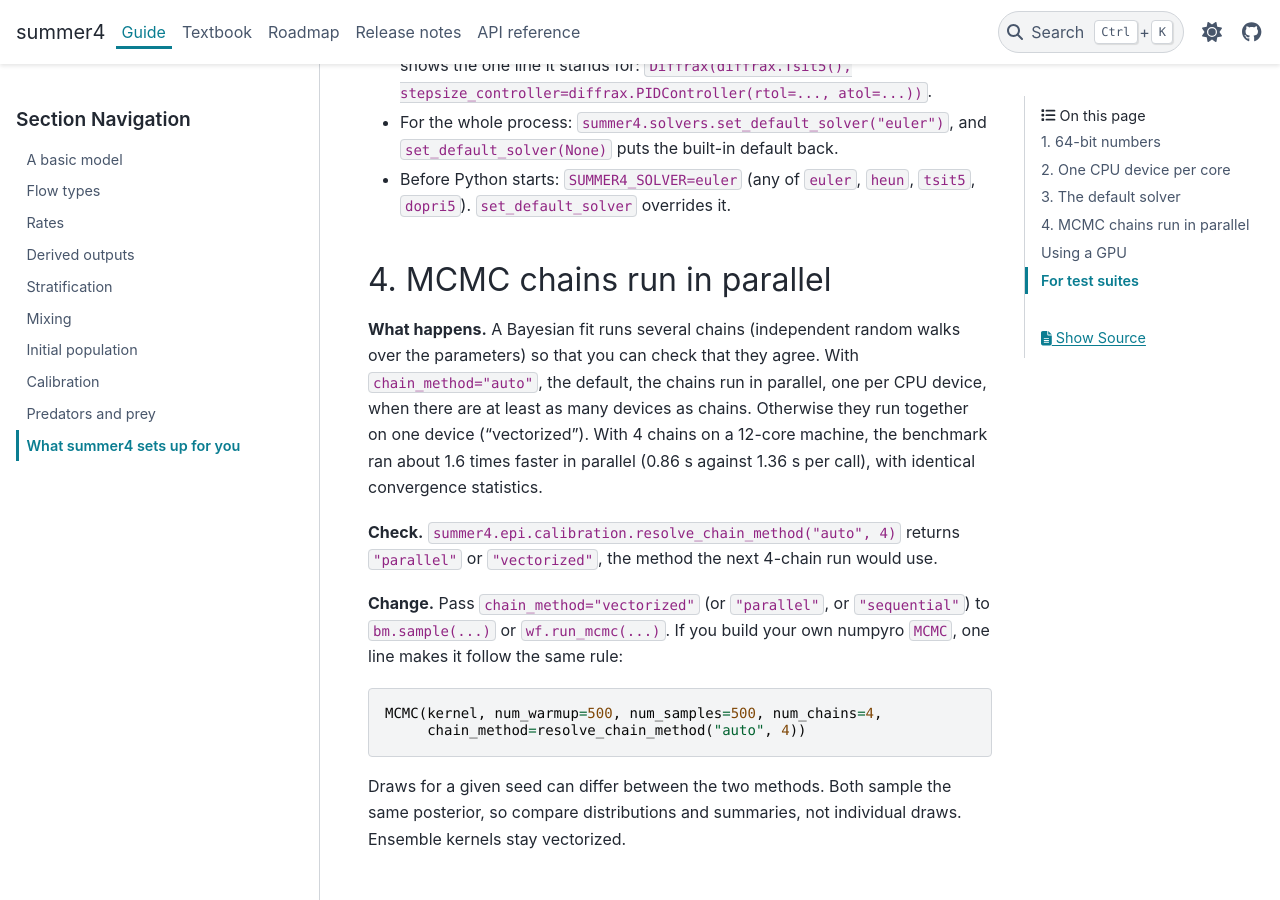
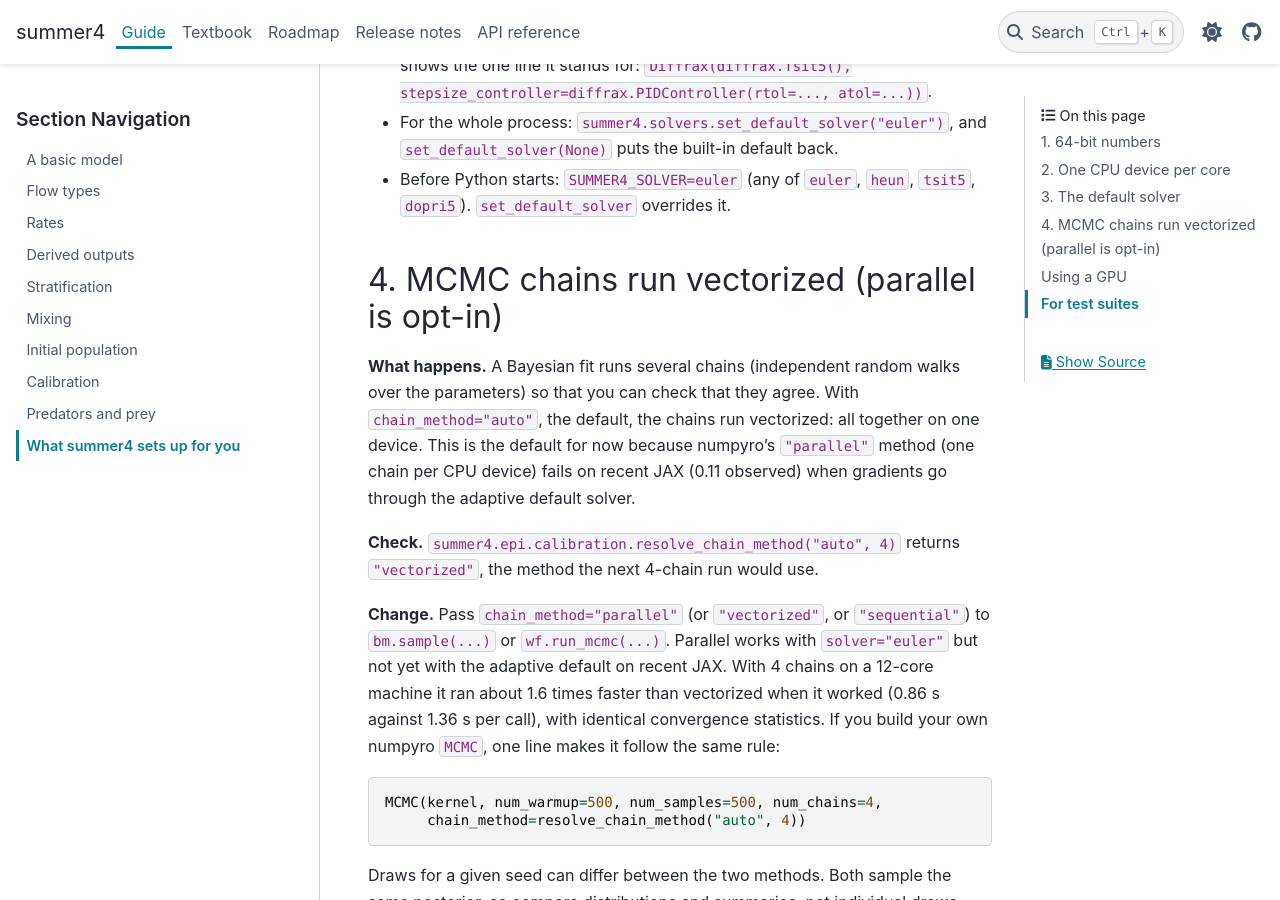
Before and after one commit to monash-emu/summer4, a Sphinx documentation site: the page built from docs/guide/10-runtime.md, in a window 1280 px wide and 900 px high, scrolled down 2612 px. Built offline with Sphinx 7.4.7 and the PyData theme 0.15.4, drawn with Linux system fonts in a browser that asks for light colours.

Commit message:
Chains stay vectorized by default: parallel chains fail with diffrax gradients on JAX 0.11 (CX45). Docs and release notes corrected.

````diff
--- a/docs/guide/10-runtime.md
+++ b/docs/guide/10-runtime.md
@@ -97,21 +97,23 @@ solver then chooses its own steps in between.
 - Before Python starts: `SUMMER4_SOLVER=euler` (any of `euler`, `heun`, `tsit5`, `dopri5`).
   `set_default_solver` overrides it.
 
-## 4. MCMC chains run in parallel
+## 4. MCMC chains run vectorized (parallel is opt-in)
 
 **What happens.** A Bayesian fit runs several chains (independent random walks over the
-parameters) so that you can check that they agree. With `chain_method="auto"`, the default, the chains
-run in parallel, one per CPU device, when there are at least as many devices as chains.
-Otherwise they run together on one device ("vectorized"). With 4 chains on a 12-core machine,
-the benchmark ran about 1.6 times faster in parallel (0.86 s against 1.36 s per call),
-with identical convergence statistics.
+parameters) so that you can check that they agree. With `chain_method="auto"`, the default,
+the chains run vectorized: all together on one device. This is the default for now because
+numpyro's `"parallel"` method (one chain per CPU device) fails on recent JAX (0.11 observed)
+when gradients go through the adaptive default solver.
 
-**Check.** `summer4.epi.calibration.resolve_chain_method("auto", 4)` returns `"parallel"` or
-`"vectorized"`, the method the next 4-chain run would use.
+**Check.** `summer4.epi.calibration.resolve_chain_method("auto", 4)` returns `"vectorized"`,
+the method the next 4-chain run would use.
 
-**Change.** Pass `chain_method="vectorized"` (or `"parallel"`, or `"sequential"`) to
-`bm.sample(...)` or `wf.run_mcmc(...)`. If you build your own numpyro `MCMC`, one line makes
-it follow the same rule:
+**Change.** Pass `chain_method="parallel"` (or `"vectorized"`, or `"sequential"`) to
+`bm.sample(...)` or `wf.run_mcmc(...)`. Parallel works with `solver="euler"` but not yet with
+the adaptive default on recent JAX. With 4 chains on a 12-core machine it ran about 1.6 times
+faster than vectorized when it worked (0.86 s against 1.36 s per call), with identical
+convergence statistics. If you build your own numpyro `MCMC`, one line makes it follow the
+same rule:
 
 ```python
 MCMC(kernel, num_warmup=500, num_samples=500, num_chains=4,
````
Also changed, not shown: CHANGELOG.md (+4 -3 lines), docs/evaluation/composability.md (+4 -2 lines), docs/releases.md (+3 -3 lines), futureplans/parallel-chains-diffrax-grad.md (added, +39 -0 lines), docs/guide/08-calibration.ipynb, futureplans/README.md, 4 other files.
